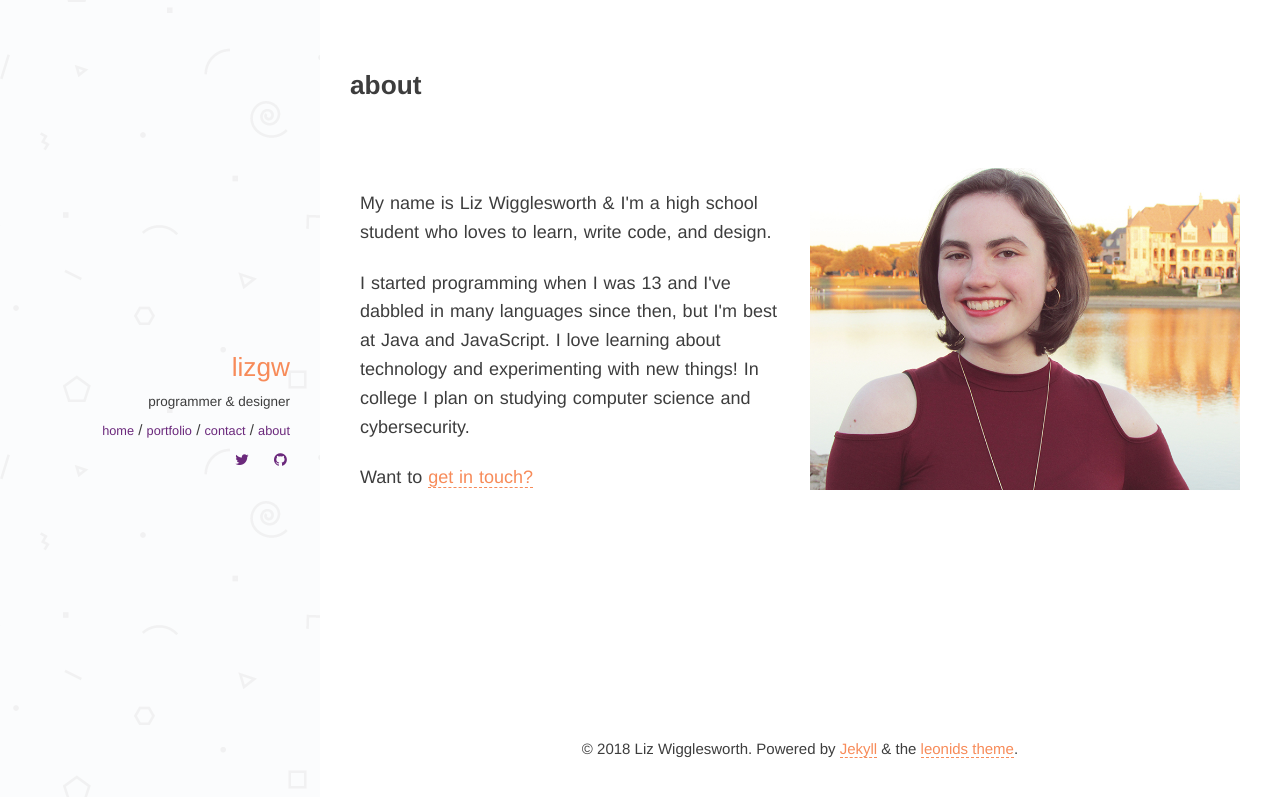
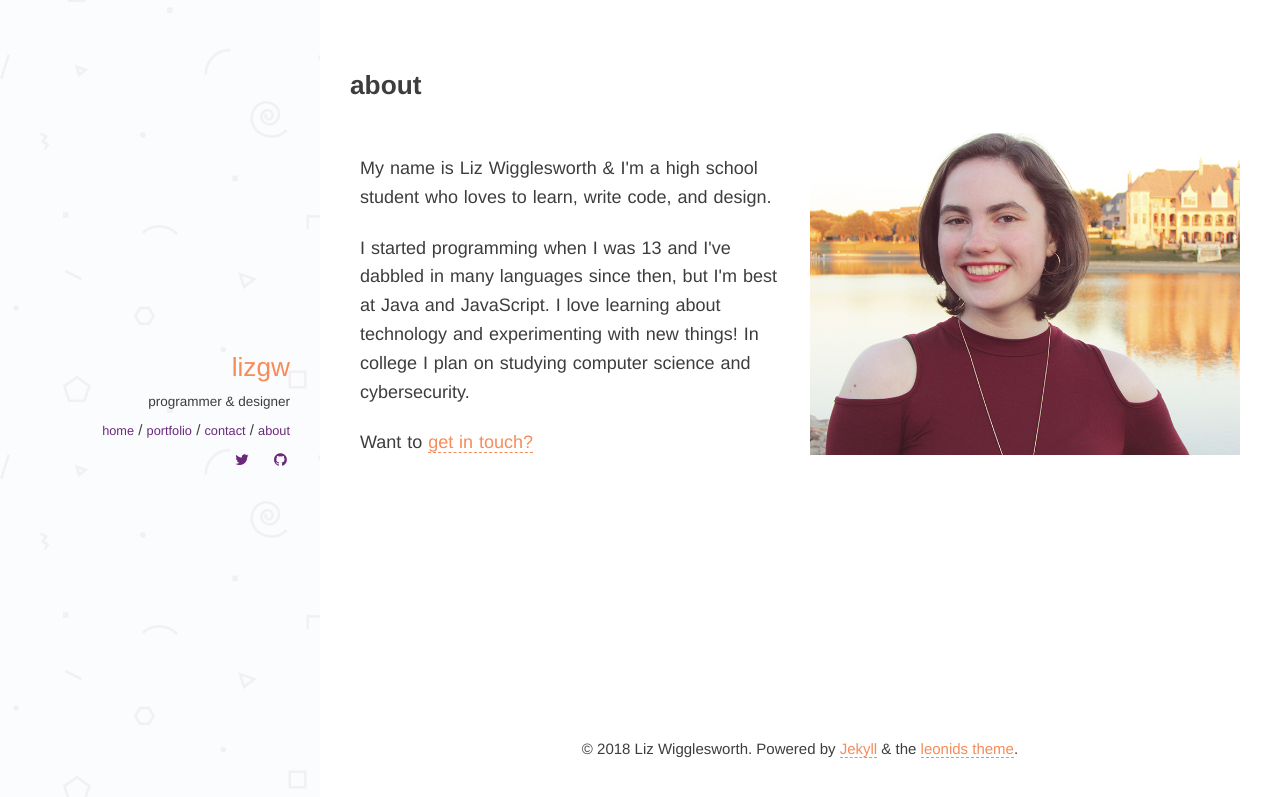
Before and after one commit to gh0staria/gh0staria.github.io, a Jekyll site: the page built from about/index.html, in a window 1280 px wide. Shown: the top 797 px of the page. Built offline with Jekyll 4.4.1, drawn with Linux system fonts in a browser that asks for light colours; some web fonts are replaced.

Commit message:
Make space under page header smaller

```diff
--- a/_sass/pages/_post.scss
+++ b/_sass/pages/_post.scss
@@ -111,7 +111,7 @@ a.read-more {
   padding-bottom: 50px;
   min-height: 70vh;
   .page-header {
-    margin: 0 auto 50px;
+    margin: 0 auto 15px;
   }
 }
 
```
